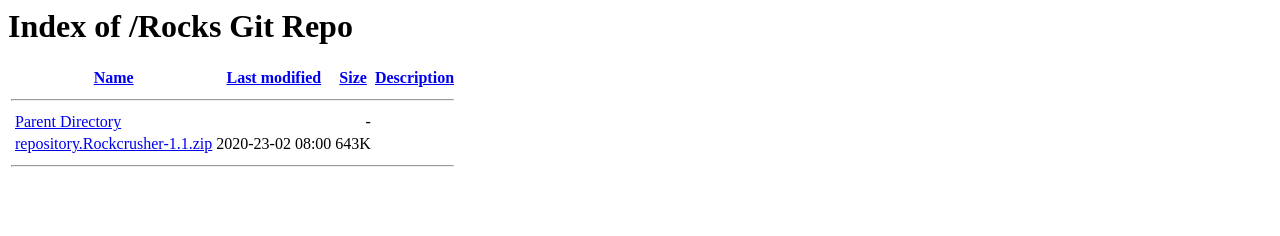
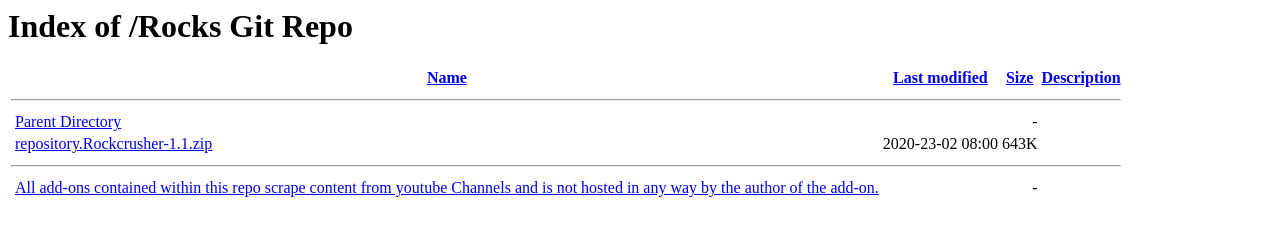
Before and after one commit to Rockcrusher01/Rock, a plain HTML site: page index.html in a window 1280 px wide. Drawn offline with Linux system fonts and the light colour scheme.

Commit message:
Add files via upload

```diff
--- a/index.html
+++ b/index.html
@@ -11,5 +11,6 @@
 <tr><td valign="top"></td><td><a href="/">Parent Directory</a>       </td><td>&nbsp;</td><td align="right">  - </td><td>&nbsp;</td></tr>
 <tr><td valign="top"></td><td><a href="repository.Rockcrusher-1.1.zip">repository.Rockcrusher-1.1.zip</a></td><td align="right">2020-23-02 08:00  </td><td align="right">643K</td><td>&nbsp;</td></tr>
 <tr><th colspan="5"><hr></th></tr>
+<tr><td valign="bottom"></td><td><a href="/">All add-ons contained within this repo scrape content from youtube Channels and is not hosted in any way by the author of the add-on.</a>       </td><td>&nbsp;</td><td align="right">  - </td><td>&nbsp;</td></tr>
 </table>
 </html>
```
